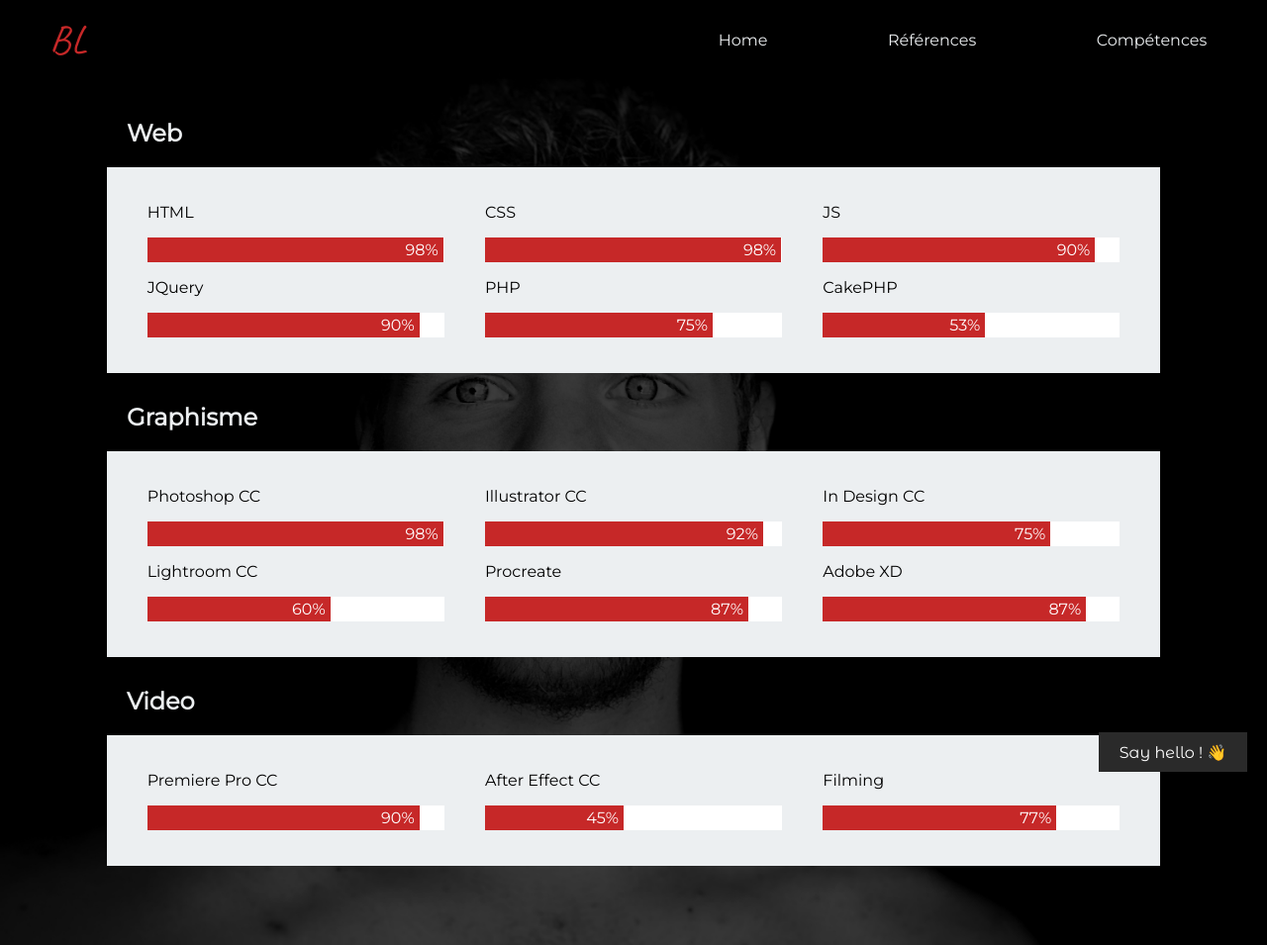
After one commit to bastluc/Portfolio, a PHP site: page /competences in a window 1280 px wide. The commit adds this page. Shown: the whole page at 99% size. Run offline with PHP 8.4, Linux system fonts and the light colour scheme; some libraries are stand-ins or nearby versions.

Commit message:
v1.0b1
Bêta 1

- Homepage légère
- "Say Hello" non fonctionnel
- Pas de page dédiée pour les productions

```diff
--- /dev/null
+++ b/competences.php
@@ -0,0 +1,127 @@
+<?php include("includes/header.inc.php"); ?>
+<h2 class="competence-title">Web</h2>
+<div class="competences-container" style="background-color: #ECEFF1;">
+  <div class="competence">
+    <p>HTML</p>
+    <div class="jauge-competence" data-pourcentage="98">
+      <div class="jauge-competence-color" style="background-color: #C62828;">
+      </div>
+    </div>
+  </div>
+  <div class="competence">
+    <p>CSS</p>
+    <div class="jauge-competence" data-pourcentage="98">
+      <div class="jauge-competence-color" style="background-color: #C62828;">
+      </div>
+    </div>
+  </div>
+  <div class="competence">
+    <p>JS</p>
+    <div class="jauge-competence" data-pourcentage="90">
+      <div class="jauge-competence-color" style="background-color: #C62828;">
+      </div>
+    </div>
+  </div>
+  <div class="competence">
+    <p>JQuery</p>
+    <div class="jauge-competence" data-pourcentage="90">
+      <div class="jauge-competence-color" style="background-color: #C62828;">
+      </div>
+    </div>
+  </div>
+  <div class="competence">
+    <p>PHP</p>
+    <div class="jauge-competence" data-pourcentage="75">
+      <div class="jauge-competence-color" style="background-color: #C62828;">
+      </div>
+    </div>
+  </div>
+  <div class="competence">
+    <p>CakePHP</p>
+    <div class="jauge-competence" data-pourcentage="53">
+      <div class="jauge-competence-color" style="background-color: #C62828;">
+      </div>
+    </div>
+  </div>
+</div>
+<h2 class="competence-title">Graphisme</h2>
+<div class="competences-container" style="background-color: #ECEFF1;">
+  <div class="competence">
+    <p>Photoshop CC</p>
+    <div class="jauge-competence" data-pourcentage="98">
+      <div class="jauge-competence-color" style="background-color: #C62828;">
+      </div>
+    </div>
+  </div>
+  <div class="competence">
+    <p>Illustrator CC</p>
+    <div class="jauge-competence" data-pourcentage="92">
+      <div class="jauge-competence-color" style="background-color: #C62828;">
+      </div>
+    </div>
+  </div>
+  <div class="competence">
+    <p>In Design CC</p>
+    <div class="jauge-competence" data-pourcentage="75">
+      <div class="jauge-competence-color" style="background-color: #C62828;">
+      </div>
+    </div>
+  </div>
+  <div class="competence">
+    <p>Lightroom CC</p>
+    <div class="jauge-competence" data-pourcentage="60">
+      <div class="jauge-competence-color" style="background-color: #C62828;">
+      </div>
+    </div>
+  </div>
+  <div class="competence">
+    <p>Procreate</p>
+    <div class="jauge-competence" data-pourcentage="87">
+      <div class="jauge-competence-color" style="background-color: #C62828;">
+      </div>
+    </div>
+  </div>
+  <div class="competence">
+    <p>Adobe XD</p>
+    <div class="jauge-competence" data-pourcentage="87">
+      <div class="jauge-competence-color" style="background-color: #C62828;">
+      </div>
+    </div>
+  </div>
+</div>
+<h2 class="competence-title">Video</h2>
+<div class="competences-container" style="background-color: #ECEFF1;">
+  <div class="competence">
+    <p>Premiere Pro CC</p>
+    <div class="jauge-competence" data-pourcentage="90">
+      <div class="jauge-competence-color" style="background-color: #C62828;">
+      </div>
+    </div>
+  </div>
+  <div class="competence">
+    <p>After Effect CC</p>
+    <div class="jauge-competence" data-pourcentage="45">
+      <div class="jauge-competence-color" style="background-color: #C62828;">
+      </div>
+    </div>
+  </div>
+  <div class="competence">
+    <p>Filming</p>
+    <div class="jauge-competence" data-pourcentage="77">
+      <div class="jauge-competence-color" style="background-color: #C62828;">
+      </div>
+    </div>
+  </div>
+</div>
+<script>
+  setTimeout(function(){
+  var jauge = document.getElementsByClassName('jauge-competence');
+  var jaugeColor = document.getElementsByClassName("jauge-competence-color");
+  for(var i=0; i<jauge.length; i++){
+    var pourcentage = jauge[i].getAttribute("data-pourcentage");
+    jaugeColor[i].style.setProperty("width", pourcentage+"%");
+    jaugeColor[i].innerHTML = "<p>"+pourcentage+"%</p>";
+  }
+}, 300);
+</script>
+<?php include("includes/footer.inc.php"); ?>
--- a/css/master.css
+++ b/css/master.css
@@ -1,12 +1,118 @@
 @import url('https://fonts.googleapis.com/css?family=Montserrat+Alternates&display=swap');
+@import url('https://fonts.googleapis.com/css?family=Montserrat&display=swap');
+@import url('https://fonts.googleapis.com/css?family=Caveat');
 
 body {
   max-height: 100vh;
-  overflow: hidden;
+  font-family: Montserrat;
+  margin: 0;
+  background: url("../images/background.jpg") fixed center center;
+  background-size: cover;
+  background-position: top;
+}
+p {
+  font-family: Montserrat;
+}
+a {
+  font-family: Montserrat;
+}
+.content {
+  transition: .5s;
+  opacity: 0;
+  padding-top: 100px;
+  padding-bottom: 50px;
+}
+/*Navigation*/
+.nav-container {
+  width: 100%;
+  height: 80px;
+  background-color: rgba(0, 0, 0, .5);
+  position: fixed;
+  top: 0;
+  left: 0;
+  z-index: 1000;
+  display: flex;
+}
+.nav-left-block {
+  width: 50%;
+  height: 80px;
+  display: flex;
+  justify-content: flex-start;
+  align-items: center;
+  padding-left: 50px;
+}
+.nav-left-block > a {
+  color: #C62828;
+  text-decoration: none;
+  font-family: Caveat;
+  font-size: 40px;
+}
+.nav-right-block {
+  width: 50%;
+  height: 80px;
+  display: flex;
+  justify-content: space-around;
+  align-items: center;
+}
+.nav-right-block > a {
+  font-family: Montserrat;
+  text-decoration: none;
+  color: #ECEFF1;
+  transition: .3s;
+}
+.nav-right-block > a:hover {
+  color: #C62828;
+  transform: scale(1.1);
+}
+/*homepage*/
+.homepage {
+  width: 100%;
+  height: 80vh;
+  display: flex;
+  justify-content: center;
+  align-items: center;
+}
+.citation {
+  width: 70%;
+  padding: 20px;
+  color: white;
+  text-align: right;
+  background-color: rgba(0,0,0,0.3);
+}
+/*Hello box*/
+#hello-box {
+  width: 150px;
+  height: 40px;
+  transition: .5s;
+  background-color: #2A2A2A;
+  display: flex;
+  flex-direction: column;
+  justify-content: center;
+  align-items: center;
+  position: fixed;
+  bottom: 20px;
+  right: 20px;
+  z-index: 1000;
+}
+#hello-box:hover {
+  cursor: pointer;
+}
+#hello-box > p {
+  color: white;
   font-family: Montserrat Alternates;
-  margin: 0;
-  background-color: #263238;
 }
+#record-button {
+  width: 70px;
+  height: 70px;
+  background-color: #C62828;
+  border-radius: 50%;
+  display: flex;
+  justify-content: center;
+  align-items: center;
+  font-size: 30px;
+  color: #2A2A2A;
+}
+/*productions*/
 .productions-container {
   width: 100%;
   height: 100vh;
@@ -25,16 +131,18 @@ body {
   transition: .2s;
 }
 .productions > a {
-  font-size: 60px;
+  font-family: Caveat;
+  font-size: 70px;
   font-weight: 1000;
   transform: skewX(-10deg);
   opacity: 0.6;
-  color: white;
+  color: #C62828;
   text-decoration: none;
 }
 a.production-item {
   width: 100%;
   transition: .3s;
+  z-index: 2;
 }
 a.production-item:hover {
   font-size: 65px;
@@ -55,6 +163,43 @@ a.production-item:hover {
   transition: .7s;
   position: absolute;
   top: 25vh;
-  left: 25%;
-  z-index: -1;
+  left: 45%;
+  z-index: 1;
 }
+/*Compétences*/
+.competences-container {
+  width: 80%;
+  padding: 20px;
+  padding-bottom: 36px;
+  margin-left: auto;
+  margin-right: auto;
+  margin-bottom: 30px;
+  display: flex;
+  justify-content: space-around;
+  flex-wrap: wrap;
+}
+.competence-title {
+  color: #ECEFF1;
+  margin-left: 10%;
+}
+.competence {
+  width: 300px;
+}
+.jauge-competence {
+  width: 100%;
+  height: 25px;
+  background-color: white;
+}
+.jauge-competence-color {
+  width: 0;
+  height: 25px;
+  transition: .5s;
+  display: flex;
+  justify-content: flex-end;
+  align-items: center;
+  padding-right: 5px;
+}
+.jauge-competence-color > p{
+  margin: 0;
+  color: white;
+}
--- /dev/null
+++ b/embarques.php
@@ -0,0 +1,3 @@
+<?php include("includes/header.inc.php"); ?>
+SOON
+<?php include("includes/footer.inc.php"); ?>
--- /dev/null
+++ b/includes/footer.inc.php
@@ -0,0 +1,41 @@
+    </div>
+    <div id="hello-box">
+      <p>Say hello ! <span>👋</span></p>
+    </div>
+    <script>
+    $(document).ready(function(){
+      $(".content").css("opacity", "1");
+    });
+    $('body a').click(function(event){
+			event.preventDefault();
+		});
+    $("a").click(function(){
+      console.log("test");
+			var link = $(this).attr("href");
+			$(".content").css("opacity", "0");
+			setTimeout(function(){ document.location.href = link; }, 500);
+		})
+    var opened = false;
+      $("#hello-box").click(function(){
+        if(!opened){
+          opened = true;
+          $("#hello-box").css("width", "100%");
+          $("#hello-box").css("height", "100vh");
+          $("#hello-box").css("bottom", "0");
+          $("#hello-box").css("right", "0");
+          $("#hello-box").append("<div id='record-button'><i class='fas fa-microphone'></i></div>")
+          /*setTimeout(function(){
+            $("#hello-box").html("<p>Salut passé ! 👋</p>");
+            $("#hello-box").css("background-color", "#C62828");
+          }, 500);
+          setTimeout(function(){
+            $("#hello-box").css("width", "150px");
+            $("#hello-box").css("height", "40px");
+            $("#hello-box").css("bottom", "20px");
+            $("#hello-box").css("right", "20px");
+          }, 1000);*/
+        }
+      });
+    </script>
+  </body>
+</html>
--- /dev/null
+++ b/includes/header.inc.php
@@ -0,0 +1,21 @@
+<!DOCTYPE html>
+<html lang="fr" dir="ltr">
+  <head>
+    <meta charset="utf-8">
+    <link rel="stylesheet" href="css/master.css">
+    <script type="text/javascript" src="js/jquery-3.1.1.min.js"></script>
+    <script src="https://kit.fontawesome.com/5dbc4fac86.js"></script>
+    <title>Bastien LUCAS - Portfolio</title>
+  </head>
+  <body>
+    <div class="nav-container">
+      <div class="nav-left-block">
+        <a href="index">BL</a>
+      </div>
+      <div class="nav-right-block">
+        <a href="index.php">Home</a>
+        <a href="references">Références</a>
+        <a href="competences">Compétences</a>
+      </div>
+    </div>
+    <div class="content">
```
Also changed, not shown: index.html (deleted, +0 -44 lines), index.php (added, +7 -0 lines), references.php (added, +42 -0 lines), .htaccess (added), images/background.jpg, images/embarques.png (added), 1 other file.
